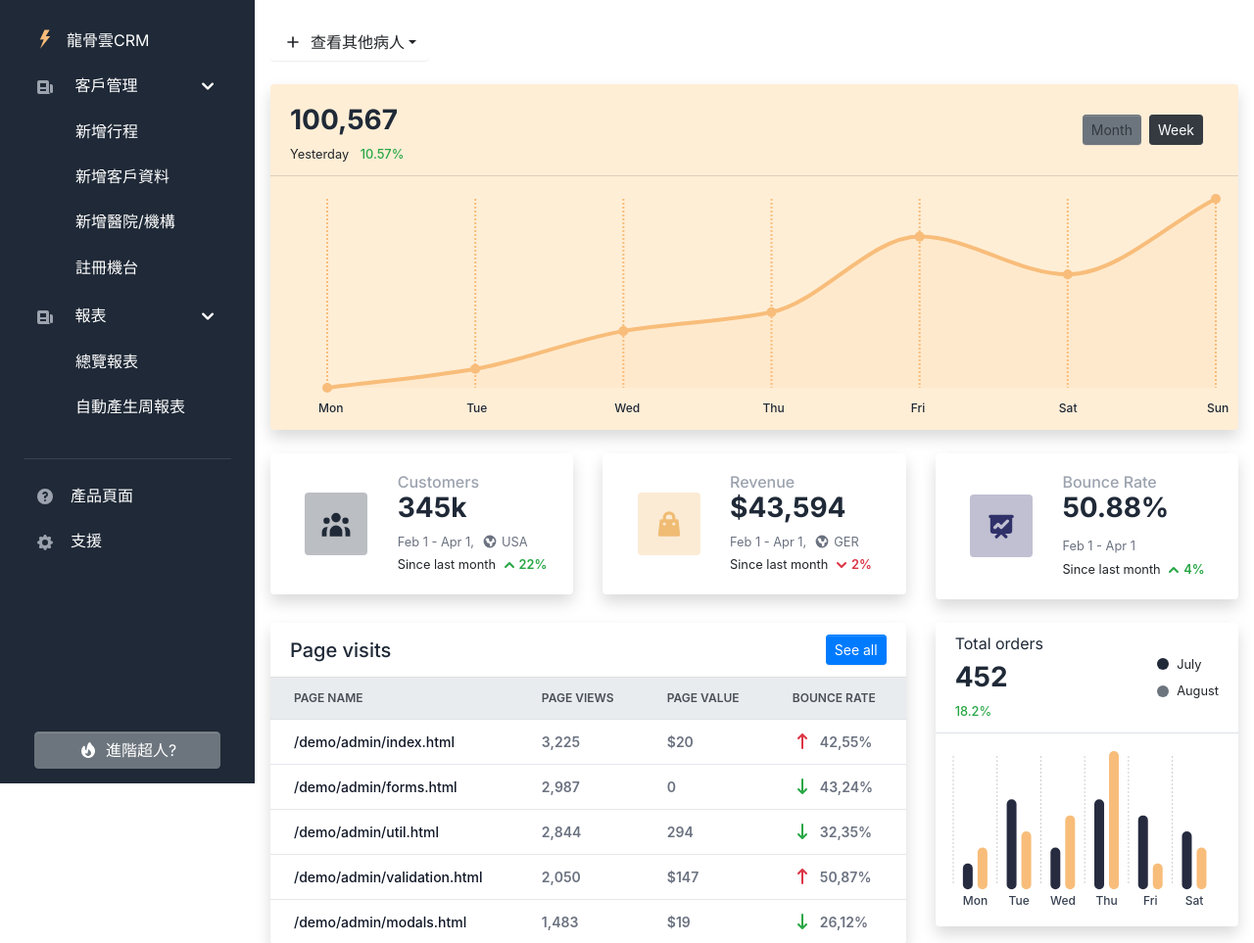
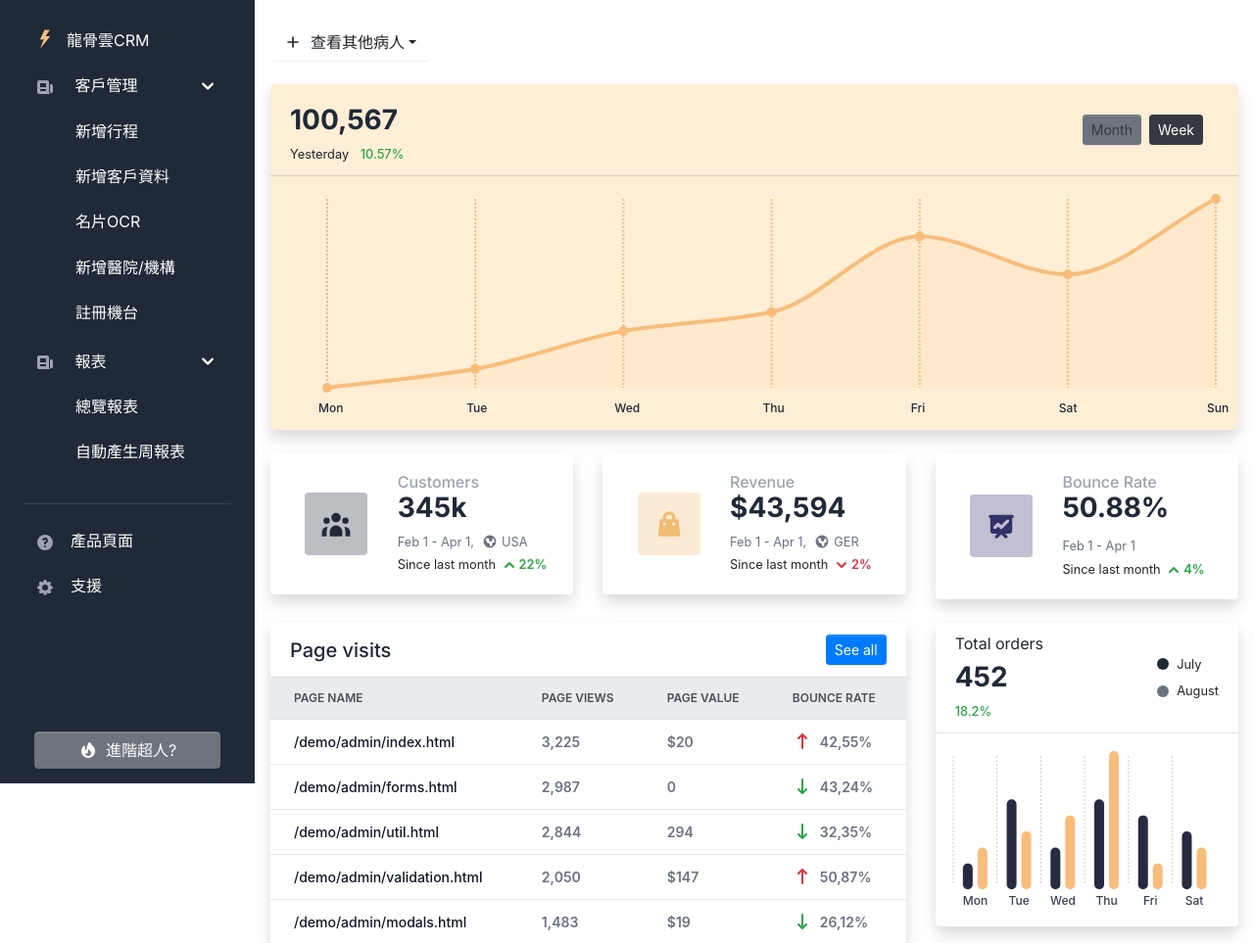
Before and after one commit to longgood/CloudCRM, a Flask app: page /customer_customer in a window 1280 px wide, after a click on "客戶管理". Shown: the top 963 px of the page at 98% size. Run offline with Flask 2, Linux system fonts and the light colour scheme; the visitor is signed in with stand-in values (Sample User, id 1); parts of the project's set-up code (start-up, migrations or seed data) failed here and were passed over; some libraries are stand-ins or nearby versions.

Commit message:
add namecard OCR feature and update requirements

```diff
--- a/apps/__init__.py
+++ b/apps/__init__.py
@@ -17,7 +17,7 @@ def register_extensions(app):
 
 
 def register_blueprints(app):
-    for module_name in ('authentication', 'home','reports','customer','webgames'):
+    for module_name in ('authentication', 'home','reports','customer','webgames','namecard'):
         module = import_module('apps.{}.routes'.format(module_name))
         app.register_blueprint(module.blueprint)
 
--- a/apps/templates/includes/sidebar.html
+++ b/apps/templates/includes/sidebar.html
@@ -48,6 +48,11 @@
                     <li class="nav-item">
                       <a class="nav-link" href="/customer_customer">
                         <span class="sidebar-text">新增客戶資料</span>
+                      </a>
+                    </li>
+                    <li class="nav-item">
+                      <a class="nav-link" href="/namecard_ocr">
+                        <span class="sidebar-text">名片OCR</span>
                       </a>
                     </li>
                     <li class="nav-item">
--- a/requirements.txt
+++ b/requirements.txt
@@ -33,3 +33,5 @@ SQLAlchemy==1.4.29
 typing_extensions==4.8.0
 Werkzeug==2.0.3
 WTForms==3.0.1
+openai==1.57.4
+opencv-python==4.10.0.84
```
